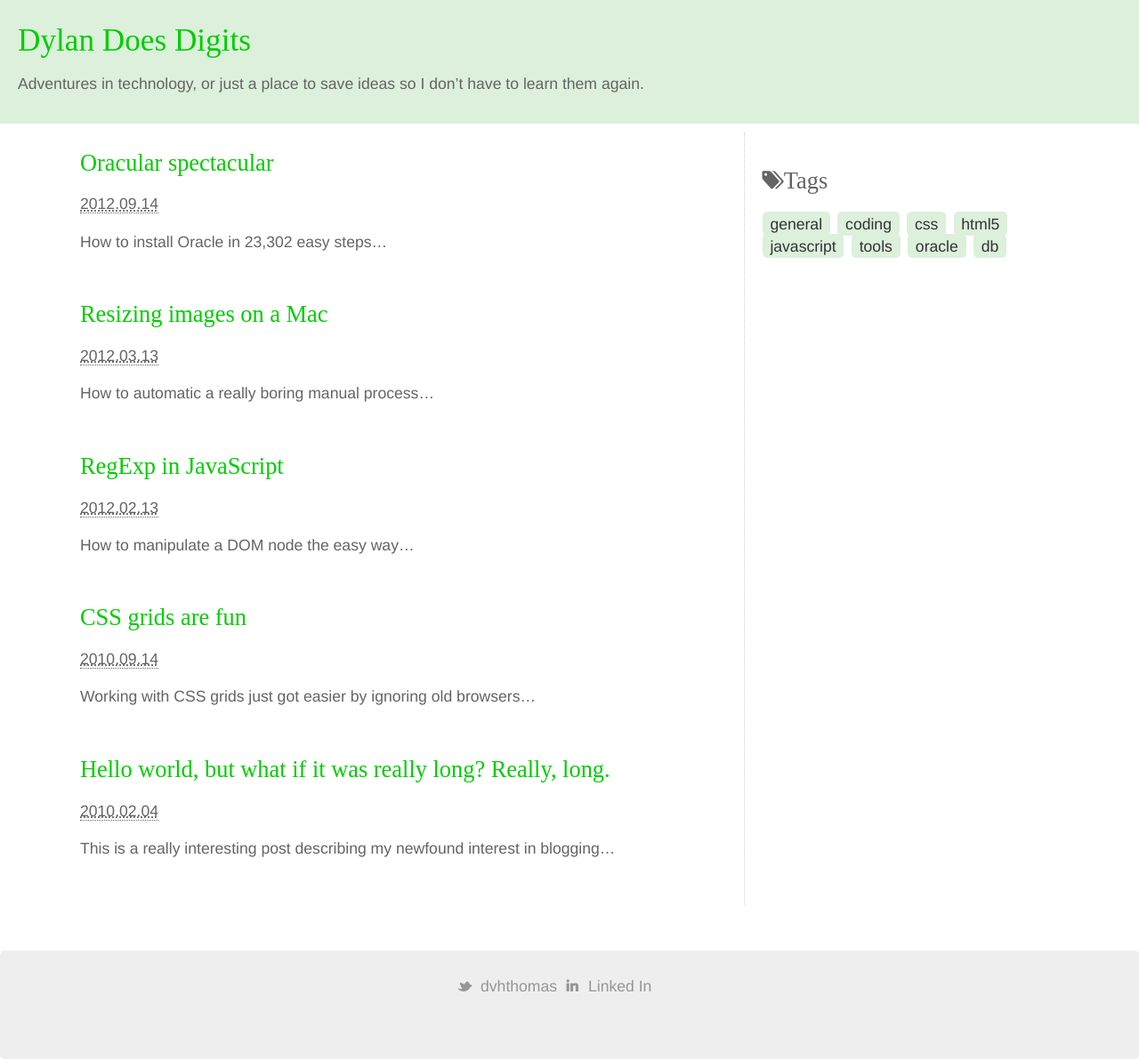
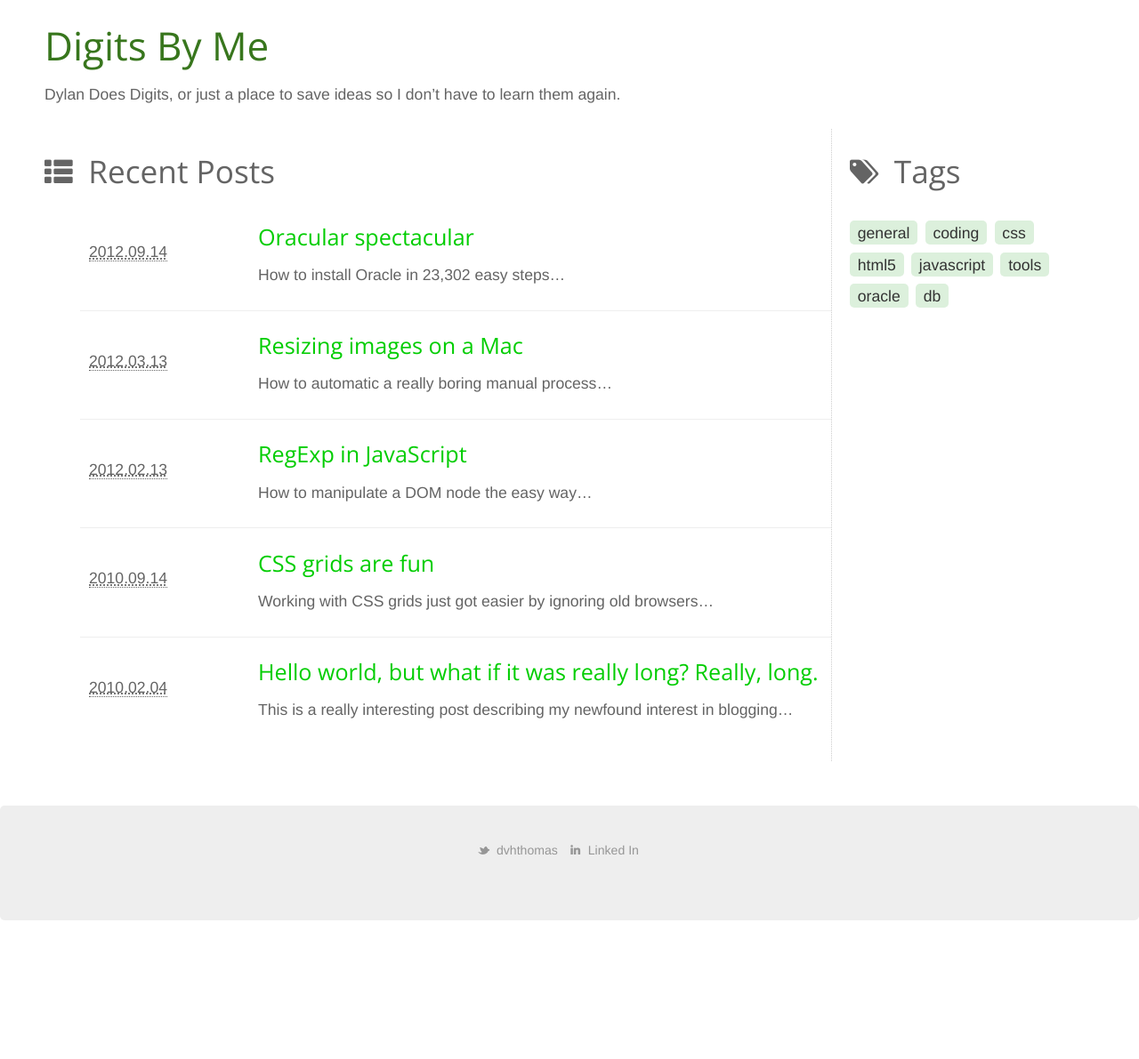
Before and after one commit to dvhthomas/dvhthomas.github.com, a Jekyll site: the page built from index.html, in a window 1280 px wide. Shown: the whole page at 89% size. Built offline with Jekyll 4.4.1, drawn with Linux system fonts in a browser that asks for light colours; some web fonts are replaced; comment, search, counter and statistics services are not loaded; after the commit the page ends 1035 px from its top, so only the background shows below that.

Commit message:
multiple tweaks, including revert to Open Sans for all headings, and moving the meta block to the bottom of posts

```diff
--- a/_includes/tag-list.html
+++ b/_includes/tag-list.html
@@ -1,4 +1,6 @@
-<h2 class="icon-tags">Tags</h2>
+<h1><i class="icon-tags"></i>Tags</h1>
+<p class="tag-list">
 {% for tag in site.tags %}
   <span class="label info"><a href="/tags.html#{{ tag | first }}">{{ tag | first }}</a></span>
 {% endfor %}
+</p>
--- a/_layouts/default.html
+++ b/_layouts/default.html
@@ -2,7 +2,7 @@
 <head>
 	<meta http-equiv="content-type" content="text/html; charset=utf-8" />
 <title>{{ page.title }}</title>
-<link href='http://fonts.googleapis.com/css?family=Glegoo|Open+Sans:300' rel='stylesheet' type='text/css'>
+<link href='http://fonts.googleapis.com/css?family=Headland+One|Open+Sans:300' rel='stylesheet' type='text/css'>
 	<link rel="stylesheet" href="/css/normalize.css" />
 	<link rel="stylesheet" href="/css/pygments.css"/>
 	<link rel="stylesheet" href="/css/font-awesome.css"/>
@@ -14,16 +14,14 @@
 </head>
 <body>
 	<header class="banner">
-		<h1><a href="/" title="home">Dylan Does Digits</a></h1>
-		<p>Adventures in technology, or just a place to save ideas so I don&rsquo;t have to learn them again.</p>
-		<nav>
-		</nav>
+		<h1><a href="/" title="home">Digits By Me</a></h1>
+		<p>Dylan Does Digits, or just a place to save ideas so I don&rsquo;t have to learn them again.</p>
 	</header>
 	<div class="grid">
-		<section class="main-content col-2-3">
+		<section class="main-content col-3-4">
 	{{ content }}
 		</section>
-		<aside class="sidebar col-1-3">
+		<aside class="sidebar col-1-4">
 			<section class="module">
 				{% include tag-list.html %}
 			</section>
--- a/css/screen.css
+++ b/css/screen.css
@@ -1,28 +1,51 @@
+/* HTML5 tags */
+header, section, footer, aside, nav, article, figure { display: block; }
+
 /* Typography */
 /* general */
 body {
   font-family: Helvetica, Arial, sans-serif;
   font-size: 1.1em;
   font-weight: 300;
-  line-height: 140%;
+  line-height: 145%;
   }
 h1, h2, h3, h4, h5 {
-  font-family: 'Glegoo', serif;
-  font-weight: 400;
+  font-family: 'Open Sans', sans-serif;
+  font-weight: 300;
   }
 pre, code {
   font-size: .9em;
   font-family: 'Monaco', 'Consolas', monospace;
 }
-
+pre {
+  background-color: rgb(245, 245, 245);
+  border-left: 2px solid #ccc;
+  padding: 1em 0 1em .5em;
+}
+code {
+  background-color: rgb(245, 245, 245);
+  padding: .2em .5em;
+}
 /* post page */
+.post-title {
+  margin-bottom: 0;
+  padding-bottom: 0;
+}
 .post-abstract {
-  font-size: 1.4em;
+  font-size: 1.2em;
   font-family: 'Open Sans', Arial, Helvetica, sans-serif;
   font-weight: 300;
   line-height: 130%;
 }
 
+/* Sidebar */
+.tag-list {
+  line-height: 200%;
+}
+
+i {
+  padding-right: .5em;
+}
 /*
   Page layout
 */
@@ -43,6 +66,9 @@
 }
 .col-1-4 {
   width: 25%;
+}
+.col-3-4 {
+  width: 75%;
 }
 .col-1-8 {
   width: 12.5%;
@@ -74,18 +100,68 @@
 
 /* blog banner */
 .banner {
-  padding: 10px 10px 15px 20px;
+  padding: 10px 50px 15px 50px;
 }
 .banner h1 {
-  font-size: 2em;
+  font-family: "Open Sans";
+  font-weight: 300;
+  font-size: 2.5em;
+  padding-top: 0;
 }
 .banner h1 a {
   text-decoration: none;
 }
+.banner p {
+  margin-bottom: 0;
+}
 
 .module {
-  padding: 20px;
+  padding: 0 20px;
 }
+
+/* Post listing */
+.hentry {
+  border-bottom: 1px solid #eee;
+  padding: .5em 0;
+}
+li:last-child .hentry, #content > .hentry {
+  border: 0;
+  margin: 0;
+}
+#content > .hentry {
+  padding: .5em 0;
+}
+.entry-title {
+  font-size: 1.429em;
+  margin-bottom: 0;
+  margin-top: 0;
+}
+.entry-title a:link, .entry-title a:visited {
+  text-decoration: none;
+}
+.hentry .post-info * {
+  font-style: normal;}
+
+/* Content */
+.hentry footer {
+  /*margin-bottom: 2em;*/
+}
+.hentry footer address {
+  display: inline;
+}
+.posts-list footer address {
+  display: block;
+}
+/* Blog Index */
+.posts-list {
+  list-style: none;
+  margin: 0;
+}
+.posts-list .hentry {
+  padding-left: 200px;
+  position: relative;
+}
+.posts-list footer { left: 10px; position: absolute; top: 1.5em; width: 190px; }
 
 /* index page with post list */
 .posts-list li {
@@ -105,7 +181,9 @@
   margin-bottom: 1.2em;
 }
 .post-meta {
+  font-size: .8em;
   margin-left: -1em;
+  margin-top: 2em;
 }
 .post-meta li {
   color: rgb(150,150,150);
@@ -116,8 +194,15 @@
   color: rgb(150,150,150);
   text-decoration: none;
 }
+.post-meta li a:hover {
+  text-decoration: underline;
+}
 
-/* Theme */
+/*
+ *
+ Theme
+ *
+ */
 body {
   background: #fff;
   color: rgb(100,100,100);
@@ -127,10 +212,10 @@
   background: white;
 }
 .banner {
-  background-color: rgb(220,240,220);
+  /*background:1; `ound-color: rgb(220,240,220);*/
 }
 .banner a:focus, h1 a, h1 a:visited {
-  color: #00cd00;
+  color: rgb(56, 118, 29);
   text-shadow: 0 1px 0px rgba(255, 255, 255, 0.4);
 }
 
--- a/index.html
+++ b/index.html
@@ -4,6 +4,7 @@
 ---
 
 <section id="content">
+	<h1><i class="icon-th-list"></i>Recent Posts</h1>
 	<ol class="posts-list hfeed">
 {% for post in site.posts %}
 		<li>
```
Also changed, not shown: _layouts/post.html (+6 -8 lines).
